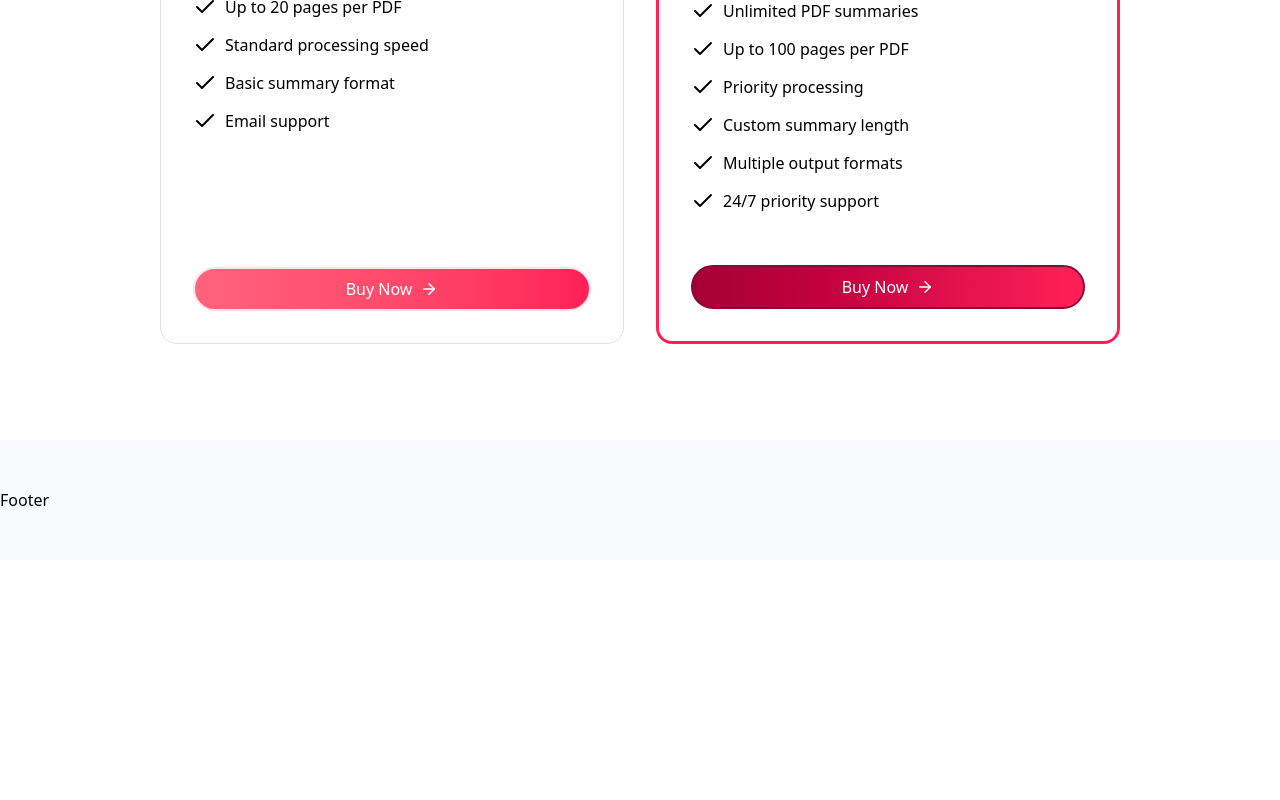
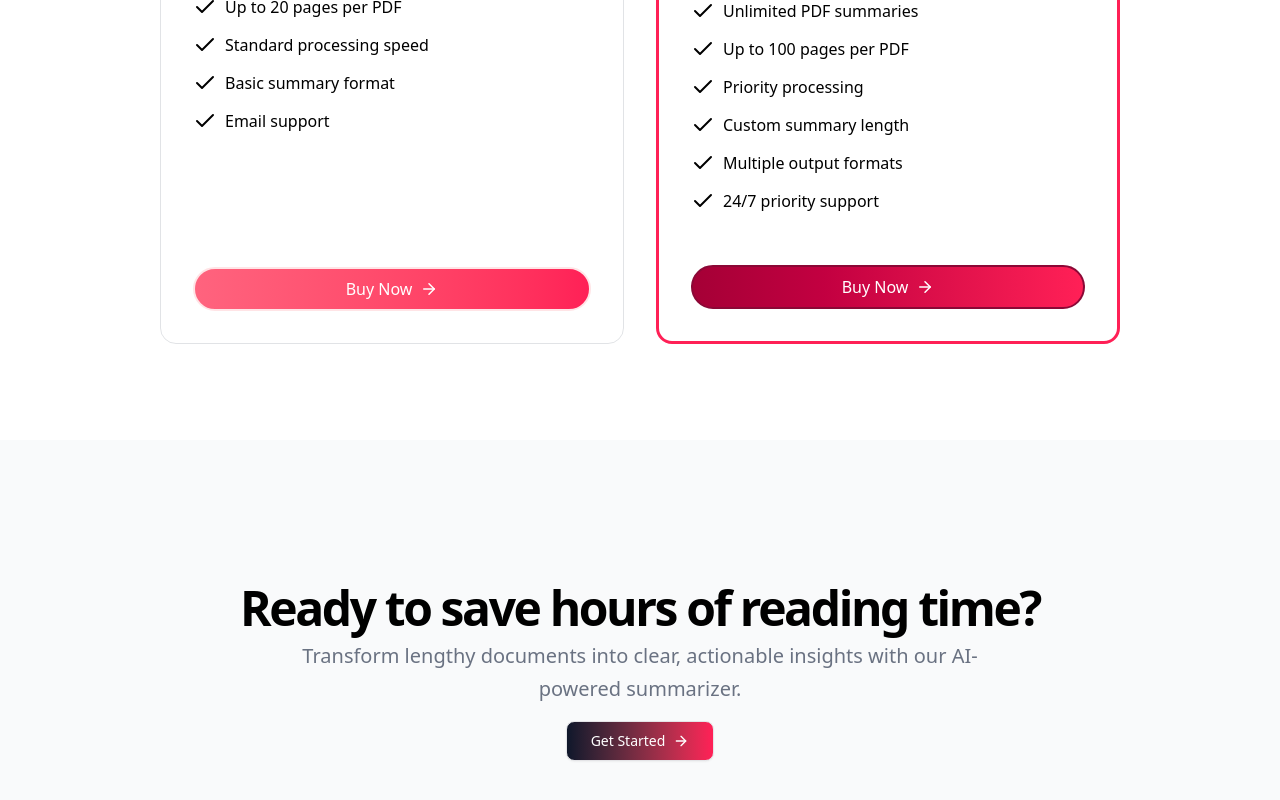
Before and after one commit to NifemiOladapo/Somariser, a Next.js app: page / in a window 1280 px wide. Shown: the part 1982-2782 px from the top of the page. Before the commit the page ends 2542 px from the top, so only its background shows below. Built offline with nearby package versions, Linux system fonts and the light colour scheme.

Commit message:
Create new CTASection component

```diff
--- a/app/page.tsx
+++ b/app/page.tsx
@@ -1,4 +1,5 @@
 import BgGradient from "@/components/common/BgGradient";
+import CTASection from "@/components/home/CTASection";
 import DemoSection from "@/components/home/DemoSection";
 import HeroSection from "@/components/home/HeroSection";
 import HowItWorksSection from "@/components/home/HowItWorksSection";
@@ -13,6 +14,7 @@ export default function Home() {
         <DemoSection />
         <HowItWorksSection />
         <PricingSection />
+        <CTASection />
       </div>
     </div>
   );
--- /dev/null
+++ b/components/home/CTASection.tsx
@@ -0,0 +1,42 @@
+import Link from "next/link";
+import { Button } from "../ui/button";
+import { ArrowRight } from "lucide-react";
+
+const CTASection = () => {
+  return (
+    <section className="bg-gray-50 py-12">
+      <div className="py-12 lg:py-24 max-w-5xl mx-auto px-4 sm:px-6 lg:px-8">
+        <div className="space-y-4 text-center flex items-center justify-center flex-col">
+          <div className="space-y-2">
+            <h2 className="text-3xl font-bold tracking-tighter sm:text-4xl md:text-5xl">
+              Ready to save hours of reading time?
+            </h2>
+            <p className="mx-auto max-w-[700px] text-gray-500 md:text-xl/relaxed lg:text-base/relaxed xl:text-xl/relaxed dark:text-gray-400">
+              Transform lengthy documents into clear, actionable insights with
+              our AI-powered summarizer.
+            </p>
+          </div>
+          <div className="flex flex-col gap-2 min-[400px]:flex-row justify-center">
+            <div>
+              <Button
+                size={"lg"}
+                variant={"outline"}
+                className="bg-linear-to-r hover:text-white from-slate-900 to-rose-500 hover:bg-linear-to-l min-[400px]:w-auto text-white transition-all duration-300"
+              >
+                <Link
+                  href={"/#pricing"}
+                  className="items-center justify-center flex"
+                >
+                  Get Started
+                  <ArrowRight className="ml-2 h-4 w-4 animate-pulse" />
+                </Link>
+              </Button>
+            </div>
+          </div>
+        </div>
+      </div>
+    </section>
+  );
+};
+
+export default CTASection;
```
Also changed, not shown: components/home/PricingSection.tsx (line endings or trailing spaces).
